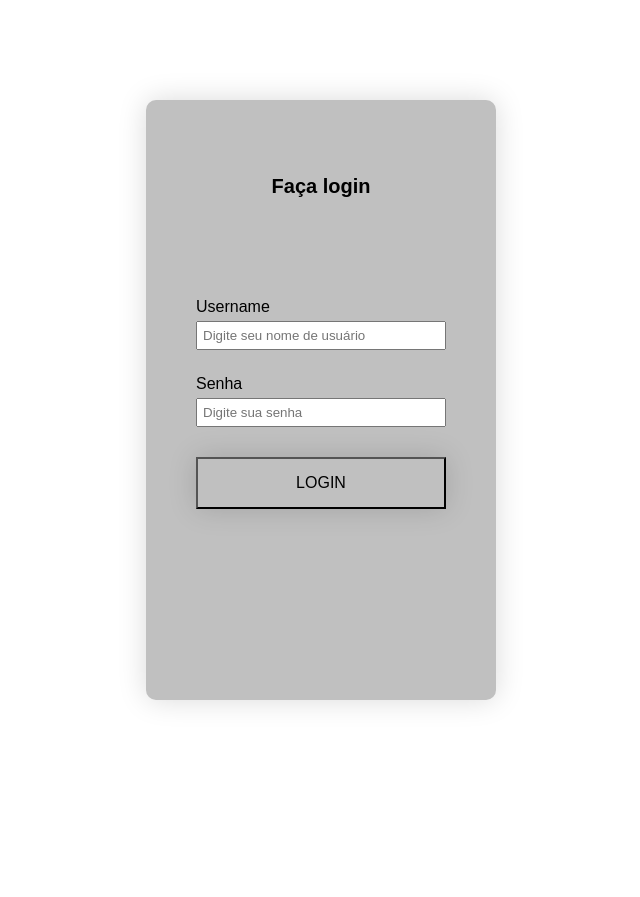
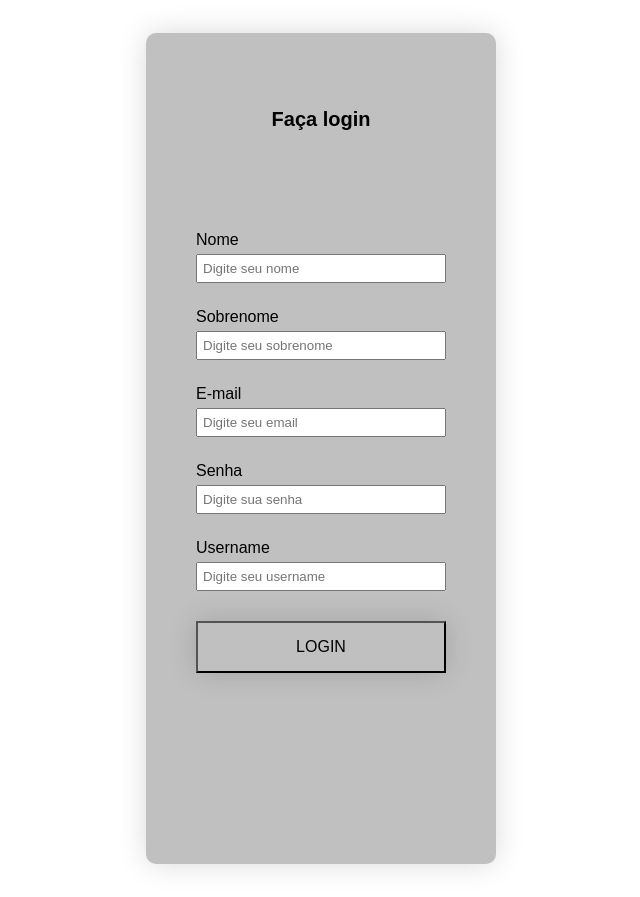
Before and after one commit to felipespadua/dh-exercicio-eventos-formulario, a plain HTML site: page index.html in a window 1280 px wide. Shown: the whole page, without its empty margins (319-959 px from the left). Before the commit the page ends 800 px from the top, so only its background shows below. Drawn offline with Linux system fonts and the light colour scheme.

Commit message:
add missing fields

```diff
--- a/index.html
+++ b/index.html
@@ -9,10 +9,16 @@
     <div class="form-container">
       <span>Faça login</span>
       <form class="form">
-        <label for="nome">Username</label>
-        <input id="nome" class="nome" type="text" placeholder="Digite seu nome de usuário">
+        <label for="nome">Nome</label>
+        <input id="nome" class="nome" type="text" placeholder="Digite seu nome">
+        <label for="sobrenome">Sobrenome</label>
+        <input id="sobrenome" class="sobrenome" type="text" placeholder="Digite seu sobrenome">
+        <label for="email">E-mail</label>
+        <input id="email" class="email" type="text" placeholder="Digite seu email">
         <label for="senha">Senha</label>
         <input id="senha" class="senha" type="password" placeholder="Digite sua senha">
+        <label for="username">Username</label>
+        <input id="username" class="username" type="text" placeholder="Digite seu username">
         <button type="submit">Login</button>
       </form>
     </div>
```
